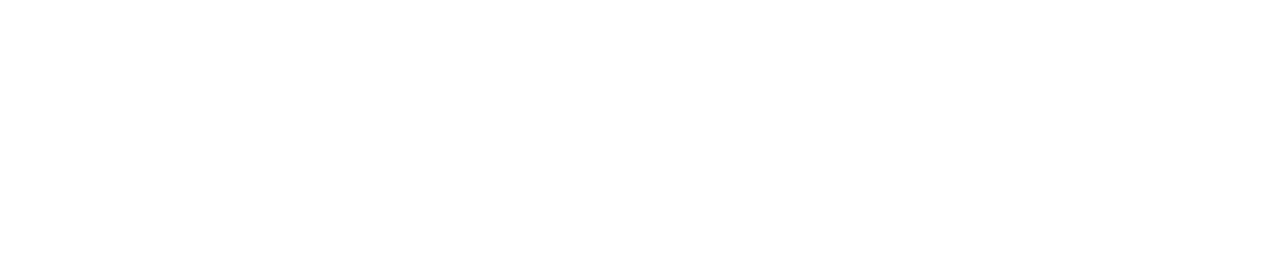
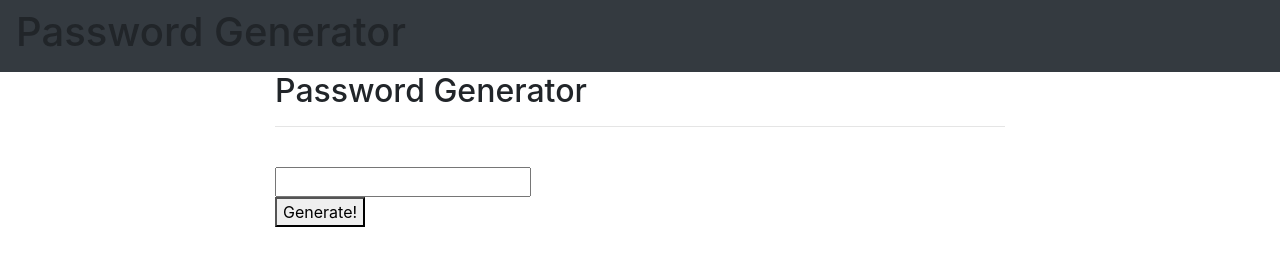
Before and after one commit to ohnobenito/passwordgenerator, a plain HTML site: page index.html in a window 1280 px wide. Drawn offline with nearby package versions, Linux system fonts and the light colour scheme.

Commit message:
started base html

```diff
--- a/index.html
+++ b/index.html
@@ -5,9 +5,33 @@
     <meta name="viewport" content="width=device-width, initial-scale=1.0">
     <title>Password Generator</title>
 
-    <link rel="text/javascript" href=".assets/java/pass.js">
+    <!--CSS STYLE SHEETS-->
+    <link rel="stylesheet" href="https://stackpath.bootstrapcdn.com/bootstrap/4.5.2/css/bootstrap.min.css" integrity="sha384-JcKb8q3iqJ61gNV9KGb8thSsNjpSL0n8PARn9HuZOnIxN0hoP+VmmDGMN5t9UJ0Z" crossorigin="anonymous">
+    <link rel="stylesheet" href="./assets/css/style.css">
+
 </head>
 <body>
+    <nav>
+        <div class="nav navbar navbar-light bg-dark">
+            <h1> Password Generator </h1>
+        </div>
+    </nav>
 
+    <div class="container">
+        <div class="row">
+            <div class="col-xs-12 col-md-8 mx-auto">
+                <div class="content">
+                    <h2>Password Generator</h2><hr>
+                    <br>
+                    <input type="text" id="display">
+                    <br>
+                    <button onclick="">Generate! </button>
+                </div>
+            </div>
+        </div>
+    </div>
+
+    <!--JS style sheet-->
+    <script src="assets/java/pass.js"></script>
 </body>
 </html>
```
